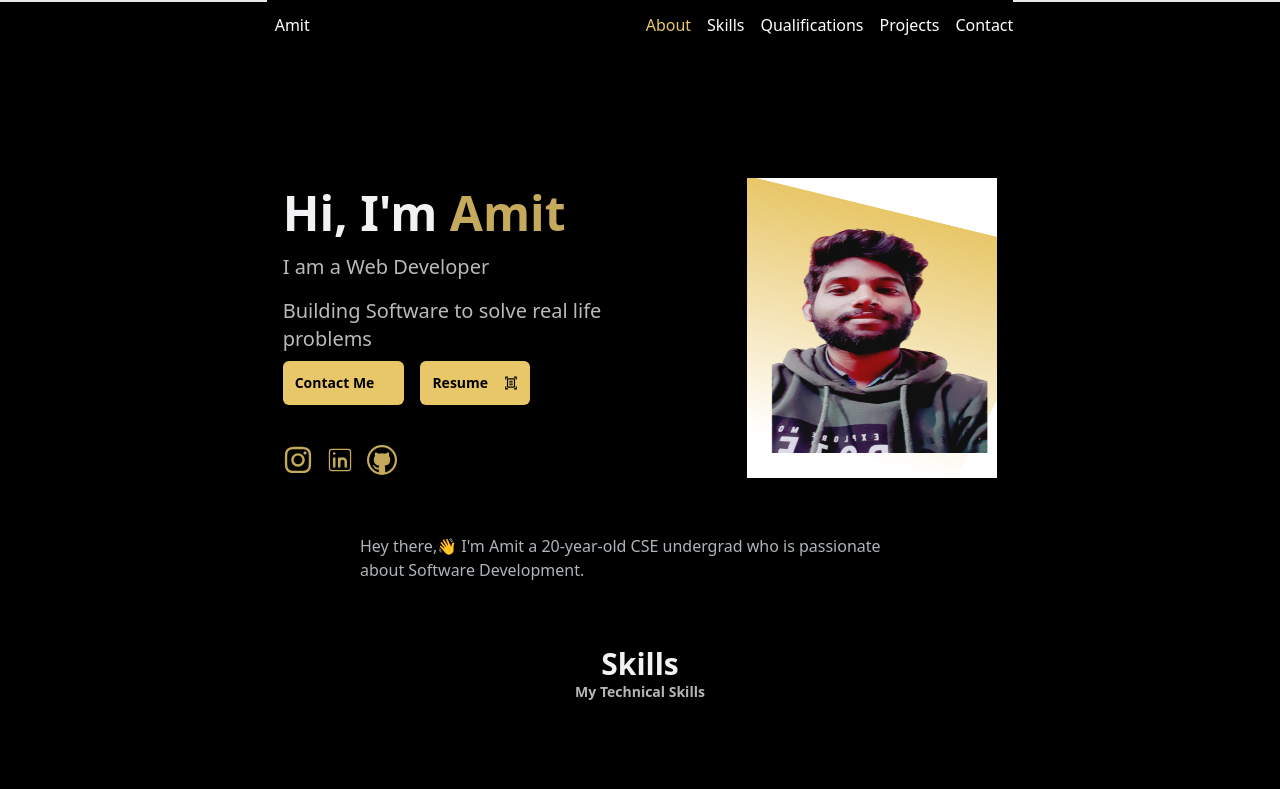
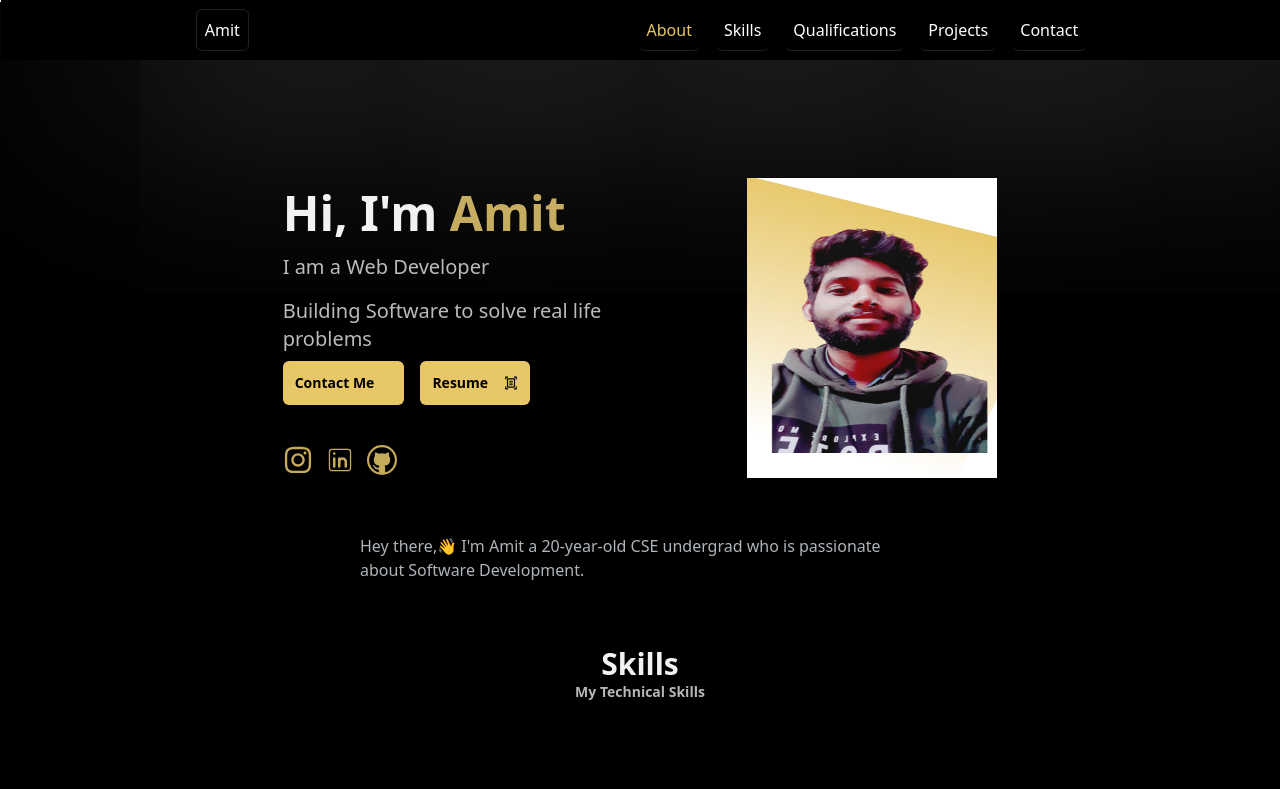
Before and after one commit to Amitkumar270802/portfolio, a React (Create React App) app: page / in a window 1280 px wide. Shown: the top 789 px of the page. Built offline with nearby package versions, Linux system fonts and the light colour scheme; some icons are missing.

Commit message:
Update Navbar.js

```diff
--- a/src/Component/Navbar.js
+++ b/src/Component/Navbar.js
@@ -1,4 +1,4 @@
-import React, { useState } from "react";
+import React, { useEffect, useState } from "react";
 import { Link } from "react-scroll";
 
 const Navbar = () => {
@@ -7,20 +7,23 @@ const Navbar = () => {
   const closeMenu = () => {
     setClick(false);
   };
+
   return (
-    <div className="relative  flex justify-center items-center bg-black text-white z-10 ">
-      <div className="flex justify-center bg-black w-screen border  ">
-        <div className="flex fixed top-0 bg-black  items-center sm:justify-center lg:justify-between qs:min-w-8/12 w-9/12 md:w-7/12  h-[50px] ">
-          <Link to="home"
+    <div className=" relative bg-black mx-auto border border-white z-10 ">
+      <div className="flex justify-around items-center fixed top-0 shadow-[100px_0px_1000px_-14px_#ffffff] bg-black h-[60px] w-[100vw] ">
+
+        <Link
+          to="home"
           spy={true}
           activeStyle={{ color: "#e8c768" }}
           smooth={true}
           duration={1000}
-                onClick={ ()=> window.location.reload(false)}>
-            <div className="hidden lg:inline-block p-2 cursor-pointer">Amit</div>
+          onClick={() => window.location.reload(false)}
+        >
+          <div className="hidden lg:inline-block p-2 cursor-pointer text-white border border-[#21211f] rounded-md ">Amit</div>
         </Link>
-          <div className="flex gap-x-3 md:gap-x-4 justify-center items-center ">
-            <div className="nav-item cursor-pointer hover:text-[#e8c768] ">
+        <div className="flex gap-x-3 md:gap-x-4 justify-center items-center text-white">
+          <div className="nav-item cursor-pointer hover:text-[#e8c768] border-b border-[#21211f] rounded-md p-2">
             <Link
               to="home"
               spy={true}
@@ -33,7 +36,7 @@ const Navbar = () => {
               About
             </Link>
           </div>
-            <div className="nav-item cursor-pointer hover:text-[#e8c768] ">
+          <div className="nav-item cursor-pointer hover:text-[#e8c768] border-b border-[#21211f] rounded-md p-2">
             <Link
               to="skills"
               spy={true}
@@ -45,7 +48,7 @@ const Navbar = () => {
               Skills
             </Link>
           </div>
-            <div className="nav-item cursor-pointer hover:text-[#e8c768] ">
+          <div className="nav-item cursor-pointer hover:text-[#e8c768] border-b border-[#21211f] rounded-md p-2">
             <Link
               to="qualifications"
               spy={true}
@@ -57,7 +60,7 @@ const Navbar = () => {
               Qualifications
             </Link>
           </div>
-            <div className="nav-item cursor-pointer hover:text-[#e8c768] ">
+          <div className="nav-item cursor-pointer hover:text-[#e8c768] border-b border-[#21211f] rounded-md p-2 ">
             <Link
               to="project"
               spy={true}
@@ -69,7 +72,7 @@ const Navbar = () => {
               Projects
             </Link>
           </div>
-            <div className=" w-fit  nav-item cursor-pointer hover:text-[#e8c768] ">
+          <div className=" w-fit  nav-item cursor-pointer hover:text-[#e8c768] border-b border-[#21211f] rounded-md p-2">
             <Link
               to="contact"
               spy={true}
@@ -84,8 +87,6 @@ const Navbar = () => {
         </div>
       </div>
     </div>
-    </div>
   );
 };
-
 export default Navbar;
```
Lines whose indentation alone changed are shown as unchanged.
